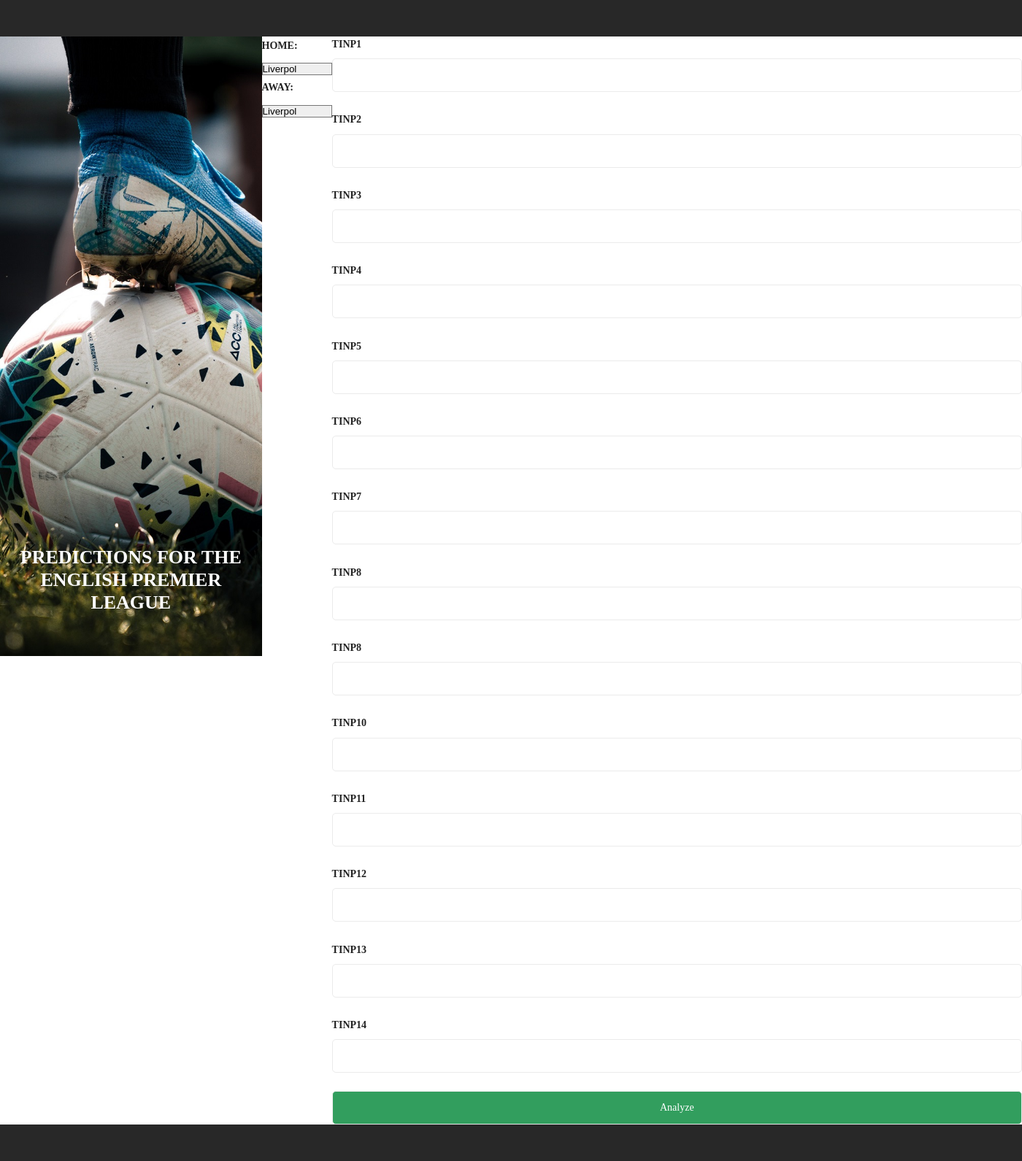
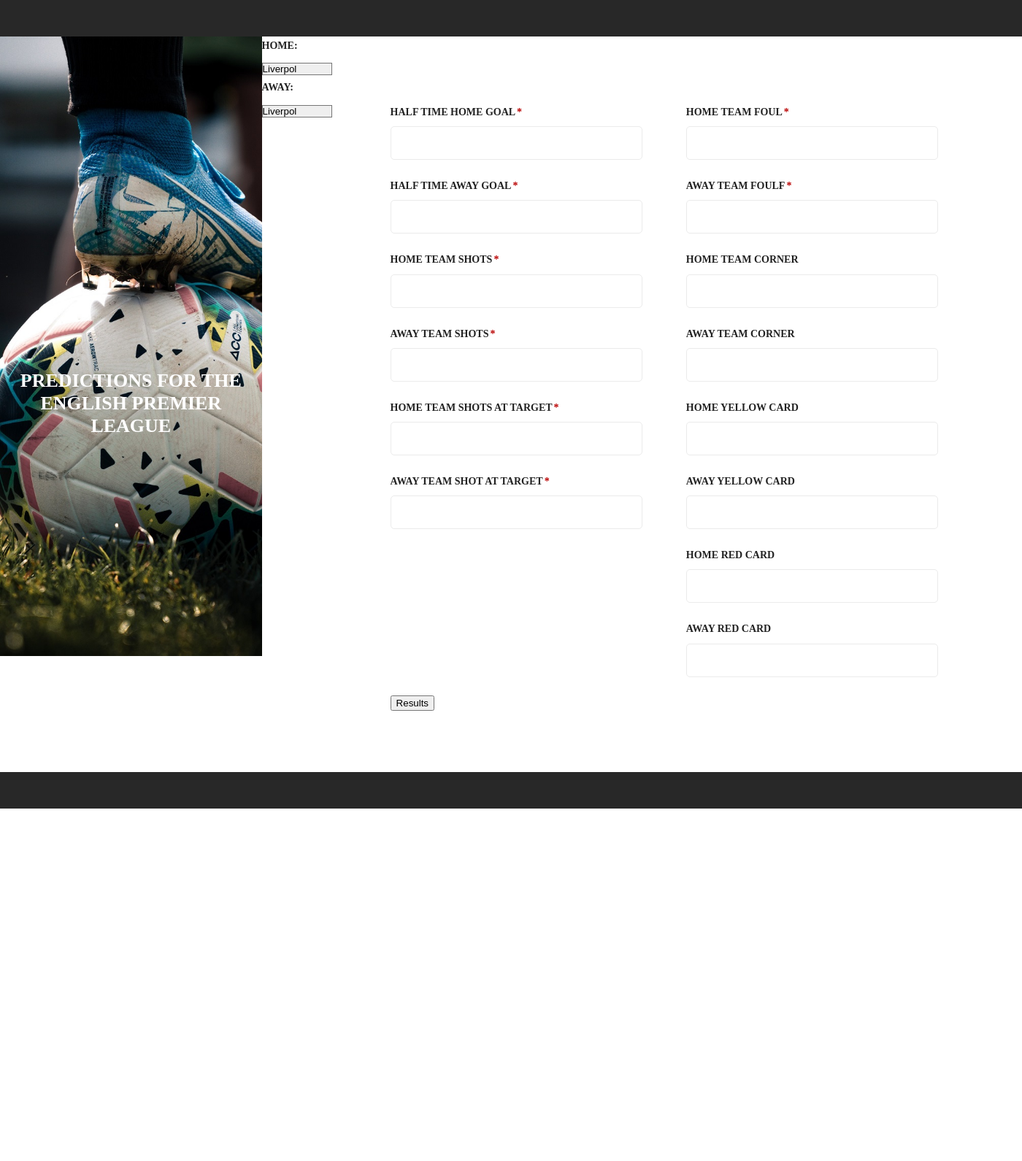
Before and after one commit to levinair/AIES-project, a Flask app: page / in a window 1400 px wide. Shown: the whole page at 73% size. After the commit the page ends 1108 px from the top, so only its background shows below. Run offline with Flask 2, Linux system fonts and the light colour scheme; parts of the project's set-up code (start-up, migrations or seed data) failed here and were passed over; some libraries are stand-ins or nearby versions; some web fonts are replaced.

Commit message:
Add files via upload

```diff
--- a/app.py
+++ b/app.py
@@ -2,44 +2,8 @@
 import pickle
 import numpy as np
 
-from flask import Flask, render_template, session, redirect, url_for, session
-from flask_wtf import FlaskForm
-from wtforms import TextField,SubmitField
-from wtforms.validators import NumberRange
-import numpy as np
-from tensorflow.keras.models import load_model
-import joblib
 
 
-#returning prediction
-def return_prediction(model,sample_json):
-
-    inpt1=sample_json['tinp1']
-    inpt2=sample_json['tinp2']
-    inpt3=sample_json['tinp3']
-    inpt4=sample_json['tinp4']
-    inpt5=sample_json['tinp5']
-    inpt6=sample_json['tinp6']
-    inpt7=sample_json['tinp7']
-    inpt8=sample_json['tinp8']
-    inpt9=sample_json['tinp8']
-    inpt10=sample_json['tinp10']
-    inpt11=sample_json['tinp11']
-    inpt12=sample_json['tinp12']
-    inpt13=sample_json['tinp13']
-    inpt14=sample_json['tinp14']
-
-    score=[[inpt1,inpt2,inpt3,inpt4,inpt5,inpt6,inpt7,inpt8,inpt9,inpt10,inpt11,inpt12,inpt13,inpt14]]
-
-    final=[np.array(score)]
-    final=np.array(final)
-    final=np.squeeze(final,axis=0)
-
-    prediction=model.predict(final)
-    output='{0:.{1}f}'.format(prediction[0], 1)
-    output=float(output)
-
-    return output
 
 app = Flask(__name__)
 
@@ -47,87 +11,32 @@
 app.config['SECRET_KEY'] = 'someRandomKey'
 
 #Loading the model
-final_model=pickle.load(open('model.pkl','rb'))
+model=pickle.load(open('model.pkl','rb'))
 
 
-#creating a WTFORM class
-class scores(FlaskForm):
-    inp1=TextField('tinp1')
-    inp2=TextField('tinp2')
-    inp3=TextField('tinp3')
-    inp4=TextField('tinp4')
-    inp5=TextField('tinp5')
-    inp6=TextField('tinp6')
-    inp7=TextField('tinp7')
-    inp8=TextField('tinp8')
-    inp9=TextField('tinp8')
-    inp10=TextField('tinp10')
-    inp11=TextField('tinp11')
-    inp12=TextField('tinp12')
-    inp13=TextField('tinp13')
-    inp14=TextField('tinp14')
-    submit =SubmitField('Analyze')
-
-@app.route('/' , methods=['GET', 'POST'])
-def index():
-    form=scores()
-
-    if form.validate_on_submit():
-        # Grab the data from the input on the form.
-        session['inp1'] = form.inp1.data
-        session['inp2'] = form.inp2.data
-        session['inp3'] = form.inp3.data
-        session['inp4'] = form.inp4.data
-        session['inp5'] = form.inp5.data
-        session['inp6'] = form.inp6.data
-        session['inp7'] = form.inp7.data
-        session['inp8'] = form.inp8.data
-        session['inp9'] = form.inp9.data
-        session['inp10'] = form.inp10.data
-        session['inp11'] = form.inp11.data
-        session['inp12'] = form.inp12.data
-        session['inp13'] = form.inp13.data
-        session['inp14'] = form.inp14.data
-
-        return redirect(url_for("prediction"))
-    return render_template('bookie.html', form=form)
-
-
-@app.route('/prediction')
-def prediction():
-
-
-    content={}
-
-    content['tinp1']=float(session['inp1'])
-    content['tinp2']=float(session['inp2'])
-    content['tinp3']=float(session['inp3'])
-    content['tinp4']=float(session['inp4'])
-
-    content['tinp5']=float(session['inp5'])
-    content['tinp6']=float(session['inp6'])
-    content['tinp7']=float(session['inp7'])
-    content['tinp8']=float(session['inp8'])
-
-    content['tinp9']=float(session['inp9'])
-    content['tinp10']=float(session['inp10'])
-    content['tinp11']=float(session['inp11'])
-    content['tinp12']=float(session['inp12'])
-
-    content['tinp13']=float(session['inp13'])
-    content['tinp14']=float(session['inp14'])
-
-    output = return_prediction(model=final_model,sample_json=content)
-
-    if output<(0.5):
-        return render_template('prediction.html',pred='Home team won')
-    elif output<(1.5):
-        return render_template('prediction.html',pred='Away team won')
-    elif output<(2.5):
-        return render_template('prediction.html',pred='Match Draw')
+@app.route('/')
+def hello_world():
+    print('hello world')
+    return render_template('bookie.html')
 
 
 
+@app.route('/predict',methods=['POST','GET'])
+def predict():
+    int_features=[int(x) for x in request.form.values()]
+    final=[np.array(int_features)]
+    #final=np.expand_dims(final,axis=0)
+    print(int_features)
+    print(final)
+    prediction=model.predict(final)
+    output='{0:.{1}f}'.format(prediction[0], 1)
+    output=float(output)
 
+    if output<(0.5):
+        return render_template('bookie.html',pred='Home team won')
+    elif output<(1.5):
+        return render_template('bookie.html',pred='Away team won')
+    elif output<(2.5):
+        return render_template('bookie.html',pred='Match Draw')
 
 app.run(debug=True, use_reloader=False)
--- a/templates/bookie.html
+++ b/templates/bookie.html
@@ -63,39 +63,77 @@
 
 
                 <div class="signup-form">
-                    <form  method="POST">
-    {# This hidden_tag is a CSRF security feature. #}
-    {{ form.hidden_tag() }}
-    {{ form.inp1.label }} {{form.inp1}}
-    <br>
-    {{ form.inp2.label}} {{form.inp2}}
-    <br>
-    {{form.inp3.label}}{{form.inp3}}
-    <br>
-    {{form.inp4.label}}{{form.inp4}}
-    <br>
-    {{ form.inp5.label }} {{form.inp5}}
-    <br>
-    {{ form.inp6.label}} {{form.inp6}}
-    <br>
-    {{form.inp7.label}}{{form.inp7}}
-    <br>
-    {{form.inp8.label}}{{form.inp8}}
-    <br>
-    {{ form.inp9.label }} {{form.inp9}}
-    <br>
-    {{ form.inp10.label}} {{form.inp10}}
-    <br>
-    {{form.inp11.label}}{{form.inp11}}
-    <br>
-    {{form.inp12.label}}{{form.inp12}}
-    <br>
-    {{form.inp13.label}}{{form.inp13}}
-    <br>
-    {{form.inp14.label}}{{form.inp14}}
-    <br>
-    {{ form.submit() }}
-</form>
+                    <form action='/predict' method="post" class="register-form" id="register-form">
+                        <div class="form-row">
+                            <div class="form-group">
+
+                                <div class="form-input">
+                                    <label for="3" class="required" placeholder="Half time home goals">Half time Home Goal</label>
+                                    <input type="text" name="3" id="3" />
+                                </div>
+                                <div class="form-input">
+                                    <label for="4" class="required" placeholder="half time away goals">Half Time Away Goal</label>
+                                    <input type="text" name="4" id="4" />
+                                </div>
+
+                                <div class="form-input">
+                                    <label for="6" class="required" placeholder="home team shots">Home team shots</label>
+                                    <input type="text" name="6" id="6" />
+                                </div>
+                                <div class="form-input">
+                                    <label for="7" class="required" placeholder="Away team shots">Away team shots</label>
+                                    <input type="text" name="7" id="7" />
+                                </div>
+                                <div class="form-input">
+                                    <label for="8" class="required" placeholder="home team shots on target">Home team shots at target</label>
+                                    <input type="text" name="8" id="8" />
+                                </div>
+                                <div class="form-input">
+                                    <label for="9" class="required" placeholder="Away team shots in target">Away Team shot at target</label>
+                                    <input type="text" name="9" id="9" />
+                                </div>
+                            </div>
+                            <div class="form-group">
+                                <div class="form-select">
+                                    <div class="form-input">
+                                    <label for="10" class="required" placeholder="home foul">Home team foul</label>
+                                    <input type="text" name="10" id="10" />
+                                    </div>
+
+                                </div>
+                                <div class="form-input">
+                                    <label for="11" class="required" placeholder="Away foul">Away team foulF</label>
+                                    <input type="text" name="11" id="11" />
+                                </div>
+                                <div class="form-input">
+                                    <label for="12" placeholder="home corners">Home team corner</label>
+                                    <input type="text" name="12" id="12" />
+                                </div>
+                                <div class="form-input">
+                                    <label for="13" placeholder="Away corners">Away team corner</label>
+                                    <input type="text" name="13" id="13" />
+                                </div>
+                                <div class="form-input">
+                                    <label for="14" placeholder="home yellow">Home yellow card</label>
+                                    <input type="text" name="14" id="14" />
+                                </div>
+                                <div class="form-input">
+                                    <label for="15" placeholder="yellow away">Away yellow card</label>
+                                    <input type="text" name="15" id="15" />
+                                </div>
+                                <div class="form-input">
+                                    <label for="16" placeholder="home red">Home red card</label>
+                                    <input type="text" name="16" id="16" />
+                                </div>
+                                <div class="form-input">
+                                    <label for="17" placeholder="Away Red">Away red card</label>
+                                    <input type="text" name="17" id="17" />
+                                </div>
+                            </div>
+                        </div>
+
+                        <button type="submit" class="btn-large waves-effect waves-light orange">Results</button>
+                    </form>
                 </div>
 
       <br>
```
Also changed, not shown: requirements.txt (+21 -34 lines).
